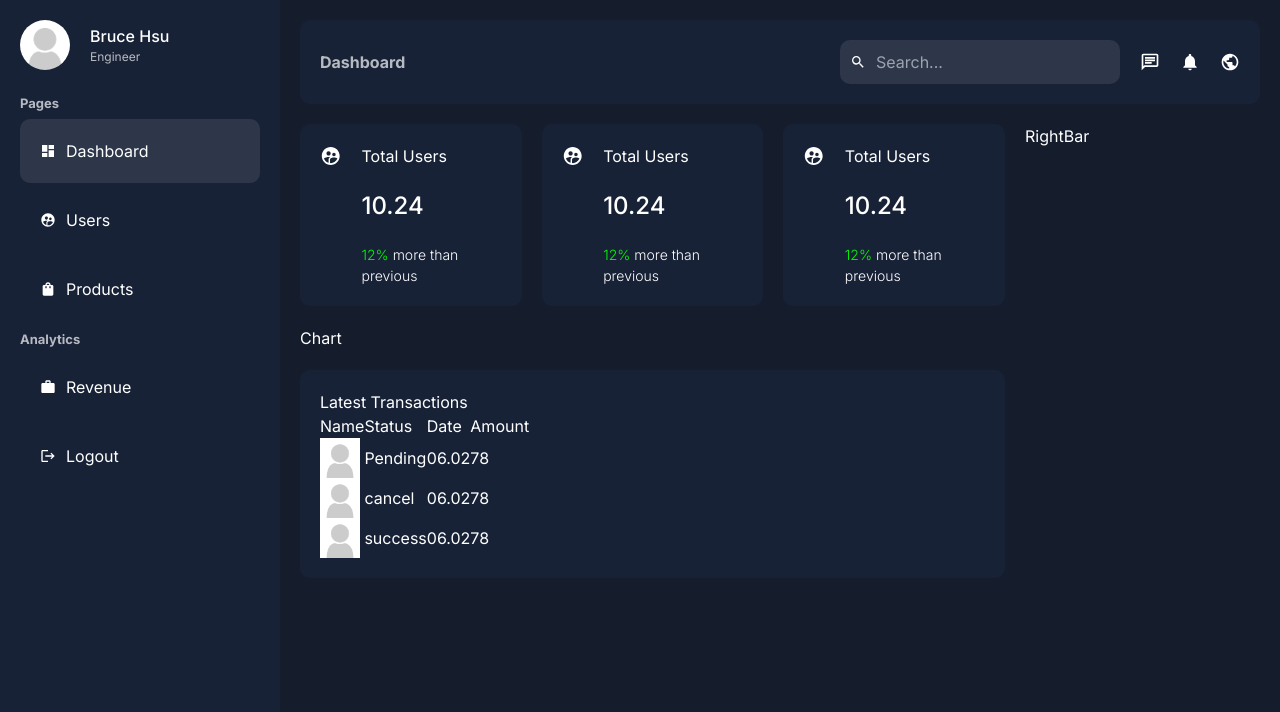
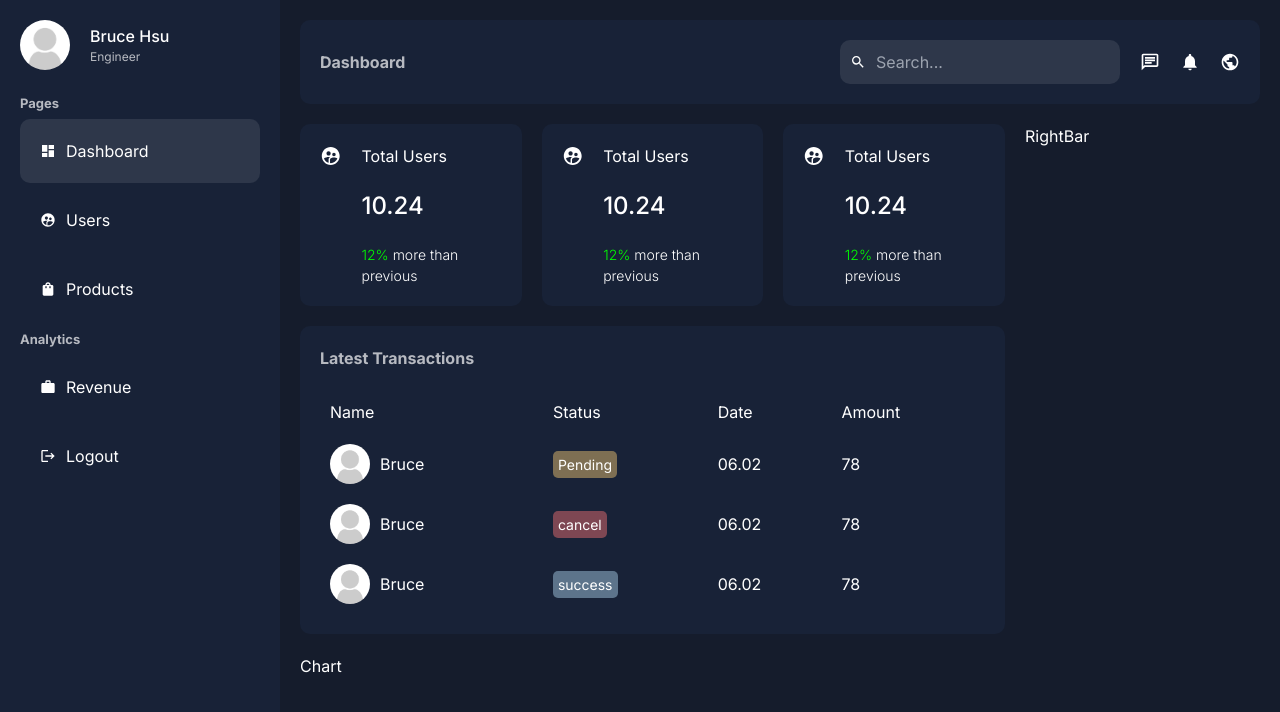
Before and after one commit to Bruce-CodeMan/next_dashboard, a Next.js app: page /dashboard in a window 1280 px wide. Shown: the top 712 px of the page. Built offline with nearby package versions, Linux system fonts and the light colour scheme.

Commit message:
finish the transactions component

```diff
--- a/src/app/dashboard/page.tsx
+++ b/src/app/dashboard/page.tsx
@@ -22,8 +22,8 @@
 					<Card />
 					<Card />
 				</div>
+				<Transactions />
 				<Chart />
-				<Transactions />
 			</div>
 			<div className={styles.side}>
 				<RightBar />
--- a/src/components/transactions/transactions.module.css
+++ b/src/components/transactions/transactions.module.css
@@ -3,3 +3,47 @@
 	padding: 20px;
 	border-radius: 10px;
 }
+
+.title {
+	font-weight: bold;
+	margin-bottom: 20px;
+	color: var(--textSoft);
+}
+
+.table {
+	width: 100%;
+}
+
+.table td {
+	padding: 10px;
+}
+
+.user {
+	display: flex;
+	gap: 10px;
+	align-items: center;
+}
+
+.userImage {
+	object-fit: cover;
+	border-radius: 50%;
+}
+
+.status {
+	border-radius: 5px;
+	padding: 5px;
+	font-size: 14px;
+	color: white;
+}
+
+.pending {
+	background-color: #f7cb7375;
+}
+
+.cancel {
+	background-color: #f7737375;
+}
+
+.success {
+	background-color: #afd6ee75;
+}
--- a/src/components/transactions/transactions.tsx
+++ b/src/components/transactions/transactions.tsx
@@ -24,7 +24,11 @@
 				<tbody>
 					<tr>
 						<td>
-							<Image src="/noavatar.png" alt="" width={40} height={40} className={styles.userImage}/>
+							<div className={styles.user}>
+								<Image src="/noavatar.png" alt="" width={40} height={40} className={styles.userImage}/>
+								Bruce
+							</div>
+
 						</td>
 						<td>
 							<span className={`${styles.status} ${styles.pending}`}>Pending</span>
@@ -34,7 +38,10 @@
 					</tr>
 					<tr>
 						<td>
-							<Image src="/noavatar.png" alt="" width={40} height={40} className={styles.userImage}/>
+						<div className={styles.user}>
+								<Image src="/noavatar.png" alt="" width={40} height={40} className={styles.userImage}/>
+								Bruce
+							</div>
 						</td>
 						<td>
 							<span className={`${styles.status} ${styles.cancel}`}>cancel</span>
@@ -44,7 +51,10 @@
 					</tr>
 					<tr>
 						<td>
-							<Image src="/noavatar.png" alt="" width={40} height={40} className={styles.userImage}/>
+						<div className={styles.user}>
+								<Image src="/noavatar.png" alt="" width={40} height={40} className={styles.userImage}/>
+								Bruce
+							</div>
 						</td>
 						<td>
 							<span className={`${styles.status} ${styles.success}`}>success</span>
```
